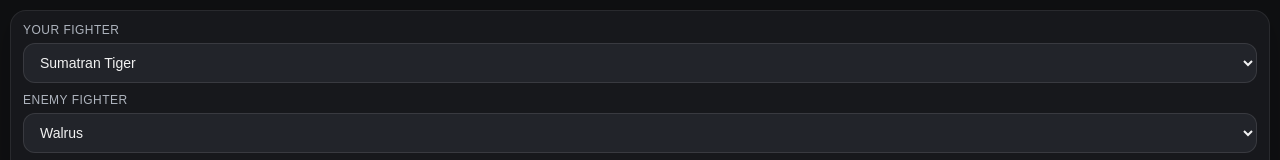
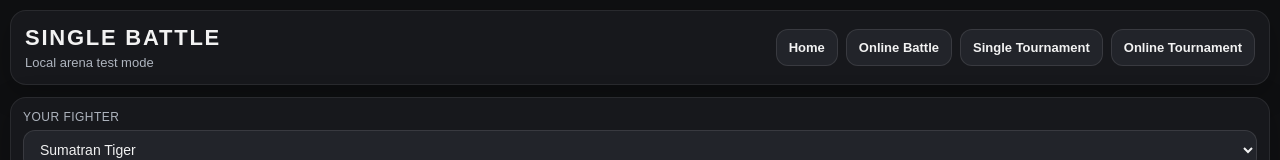
Before and after one commit to xXENESISs/waft-app, a website with bundled scripts: page test.html in a window 1280 px wide. Shown: the top 160 px of the page. Built offline with nearby package versions, Linux system fonts and the light colour scheme; files whose address does not match are found by name.

Commit message:
Update navigation and home game modes

```diff
--- a/test.html
+++ b/test.html
@@ -37,6 +37,55 @@
       max-width: 1480px;
       margin: 0 auto;
       padding: 10px;
+    }
+
+    .mode-top-bar {
+      background: var(--panel);
+      border: 1px solid var(--border);
+      border-radius: 16px;
+      box-shadow: 0 8px 30px rgba(0,0,0,0.24);
+      margin-bottom: 12px;
+      padding: 14px;
+      display: flex;
+      justify-content: space-between;
+      align-items: center;
+      gap: 14px;
+    }
+
+    .mode-title {
+      font-size: 22px;
+      font-weight: 900;
+      text-transform: uppercase;
+      letter-spacing: 0.08em;
+    }
+
+    .mode-subtitle {
+      margin-top: 4px;
+      color: var(--muted);
+      font-size: 13px;
+    }
+
+    .nav-actions {
+      display: flex;
+      gap: 8px;
+      flex-wrap: wrap;
+      justify-content: flex-end;
+    }
+
+    .nav-link {
+      text-decoration: none;
+      padding: 10px 12px;
+      border-radius: 12px;
+      border: 1px solid rgba(255,255,255,0.1);
+      background: #22242a;
+      color: var(--text);
+      font-size: 13px;
+      font-weight: 800;
+      white-space: nowrap;
+    }
+
+    .nav-link:hover {
+      filter: brightness(1.08);
     }
 
     .setup-panel,
@@ -576,6 +625,15 @@
     }
 
     @media (max-width: 820px) {
+      .mode-top-bar {
+        flex-direction: column;
+        align-items: flex-start;
+      }
+
+      .nav-actions {
+        justify-content: flex-start;
+      }
+
       .turn-vs-row {
         grid-template-columns: 1fr;
       }
@@ -727,6 +785,20 @@
 </head>
 <body>
   <div class="arena-page">
+    <header class="mode-top-bar">
+      <div>
+        <div class="mode-title">Single Battle</div>
+        <div class="mode-subtitle">Local arena test mode</div>
+      </div>
+
+      <div class="nav-actions">
+        <a class="nav-link" href="./index.html">Home</a>
+        <a class="nav-link" href="./online.html">Online Battle</a>
+        <a class="nav-link" href="./tournament.html">Single Tournament</a>
+        <a class="nav-link" href="./online-tournament.html">Online Tournament</a>
+      </div>
+    </header>
+
     <div class="setup-panel">
       <div class="setup-grid">
         <div class="field">
```
Also changed, not shown: index.html (+37 -5 lines), online.html (+72 -0 lines), tournament.html (+2 -0 lines), online-tournament.html (added).
